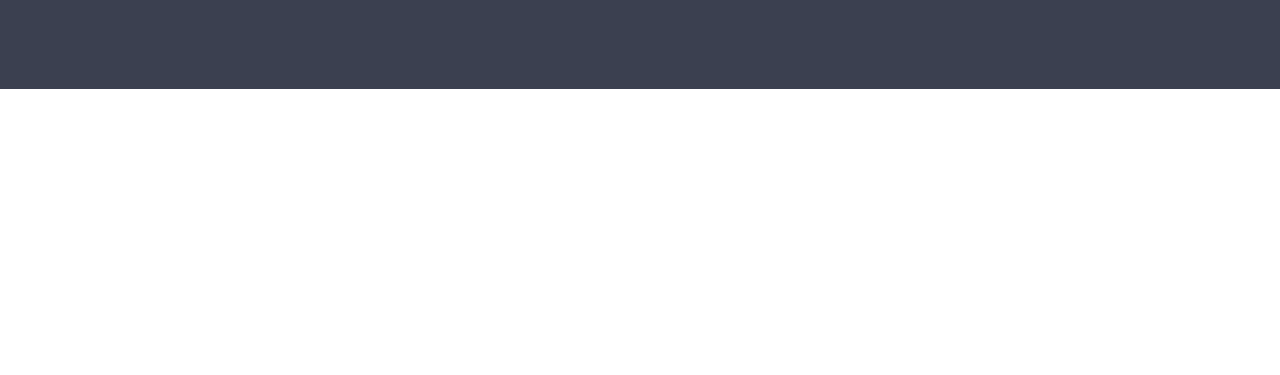
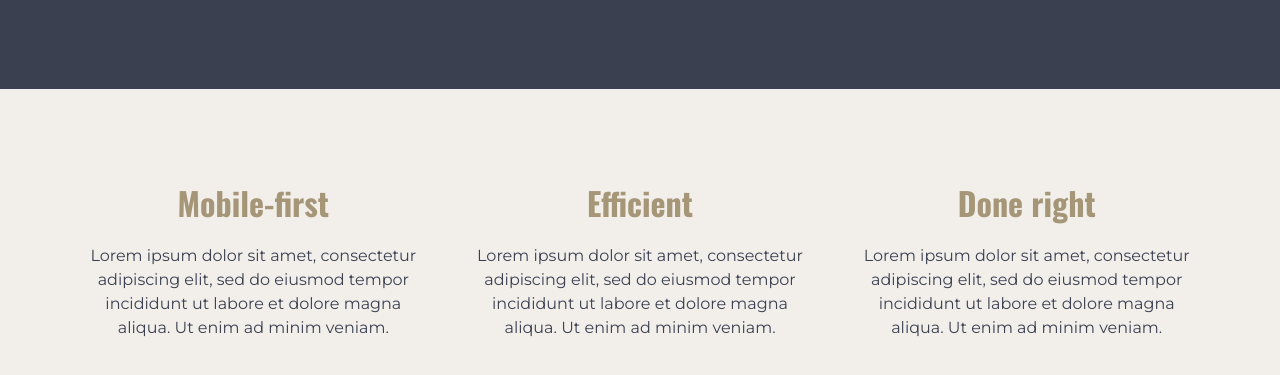
Before and after one commit to dubeyanant/responsive-challenges, a website built with Vite: page final-challenge/index.html in a window 1280 px wide. Shown: the part 547-922 px from the top of the page. Before the commit the page ends 800 px from the top, so only its background shows below. Built offline with nearby package versions, Linux system fonts and the light colour scheme.

Commit message:
feat(info): add info section

```diff
--- a/final-challenge/index.html
+++ b/final-challenge/index.html
@@ -42,6 +42,35 @@
       </div>
     </header>
 
+    <section class="info--wrap">
+      <div class="info">
+        <div>
+          <h1 class="info__heading">Mobile-first</h1>
+          <p class="info__para">
+            Lorem ipsum dolor sit amet, consectetur adipiscing elit, sed do
+            eiusmod tempor incididunt ut labore et dolore magna aliqua. Ut enim
+            ad minim veniam.
+          </p>
+        </div>
+        <div>
+          <h1 class="info__heading">Efficient</h1>
+          <p class="info__para">
+            Lorem ipsum dolor sit amet, consectetur adipiscing elit, sed do
+            eiusmod tempor incididunt ut labore et dolore magna aliqua. Ut enim
+            ad minim veniam.
+          </p>
+        </div>
+        <div>
+          <h1 class="info__heading">Done right</h1>
+          <p class="info__para">
+            Lorem ipsum dolor sit amet, consectetur adipiscing elit, sed do
+            eiusmod tempor incididunt ut labore et dolore magna aliqua. Ut enim
+            ad minim veniam.
+          </p>
+        </div>
+      </div>
+    </section>
+
     <script src="js/toggle.js" type="module"></script>
   </body>
 </html>
--- a/final-challenge/scss/pages/_index.scss
+++ b/final-challenge/scss/pages/_index.scss
@@ -1,2 +1,3 @@
 @import "nav";
 @import "header";
+@import "info";
--- /dev/null
+++ b/final-challenge/scss/pages/_info.scss
@@ -0,0 +1,29 @@
+@use "../globals/var" as v;
+
+.info--wrap {
+  background-color: hsl(40, 20%, 56%, 0.15);
+  display: flex;
+  justify-content: center;
+}
+
+.info {
+  display: flex;
+  gap: 2.5em;
+  max-width: 1200px;
+  padding: min(10vw, 6em) min(10vw, 5em);
+  text-align: center;
+  color: v.$light-black;
+  font-size: min(5vw, 1rem);
+
+  @media (max-width: 700px) {
+    flex-direction: column;
+  }
+
+  &__heading {
+    font-family: v.$oswald;
+    font-size: min(10vw, 2rem);
+    color: v.$beige;
+
+    margin-bottom: 0.75em;
+  }
+}
```
Also changed, not shown: final-challenge/style.css, 1 other file.
